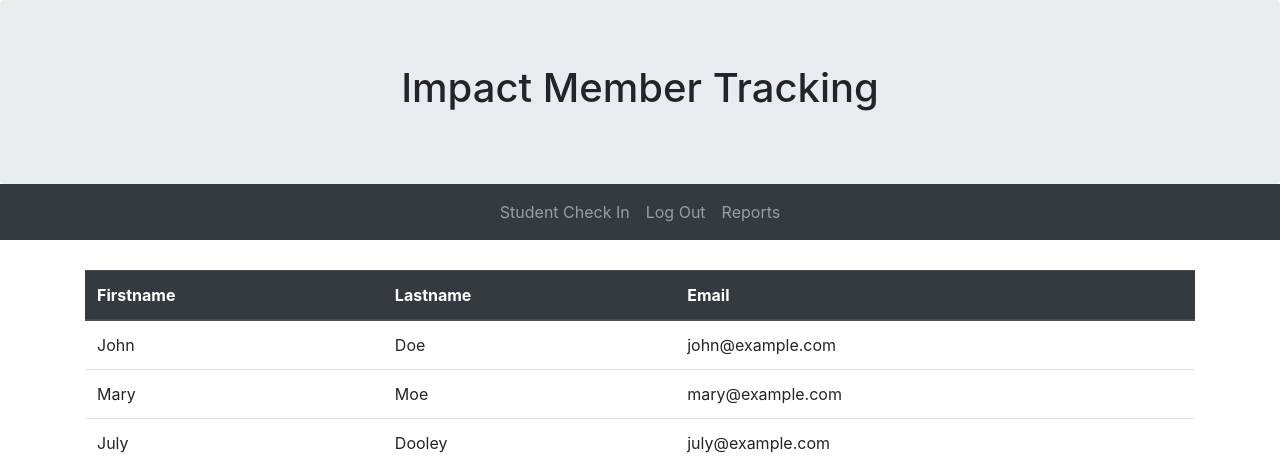
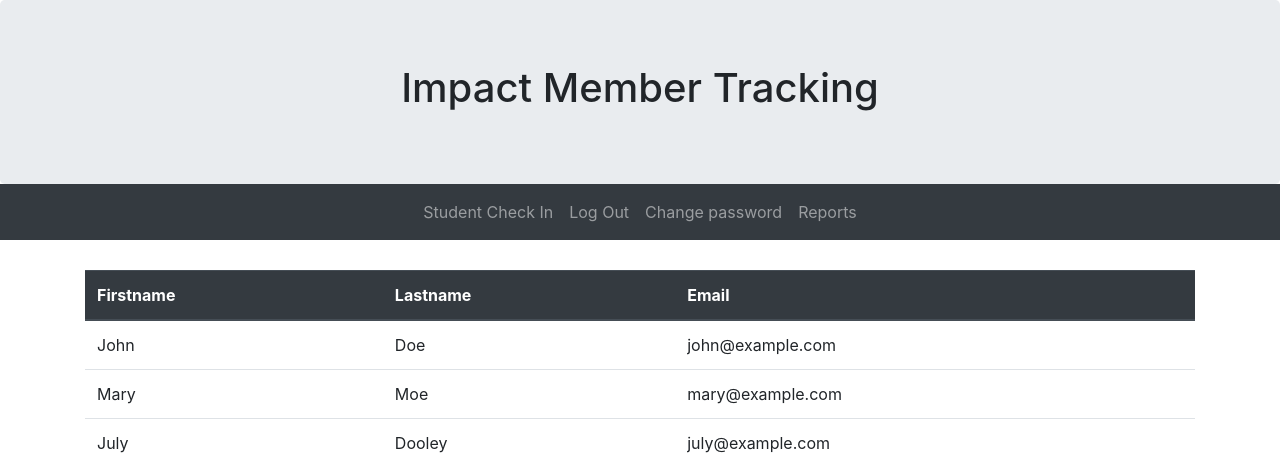
Before and after one commit to peymathi/csf-member-management, a PHP site: page /dashboard.php in a window 1280 px wide. Shown: the top 472 px of the page. Run offline with PHP 8.4, Linux system fonts and the light colour scheme; a user stored in the database is signed in.

Commit message:
added change password link

```diff
--- a/dashboard.php
+++ b/dashboard.php
@@ -32,6 +32,9 @@
       </li>
       <li class="nav-item">
         <a class="nav-link" href="logout.php">Log Out</a>
+      </li>
+      <li class="nav-item">
+        <a class="nav-link" href="change_password.php">Change password</a>
       </li>
       <li class="nav-item">
         <a class="nav-link" href="#">Reports</a>
```
